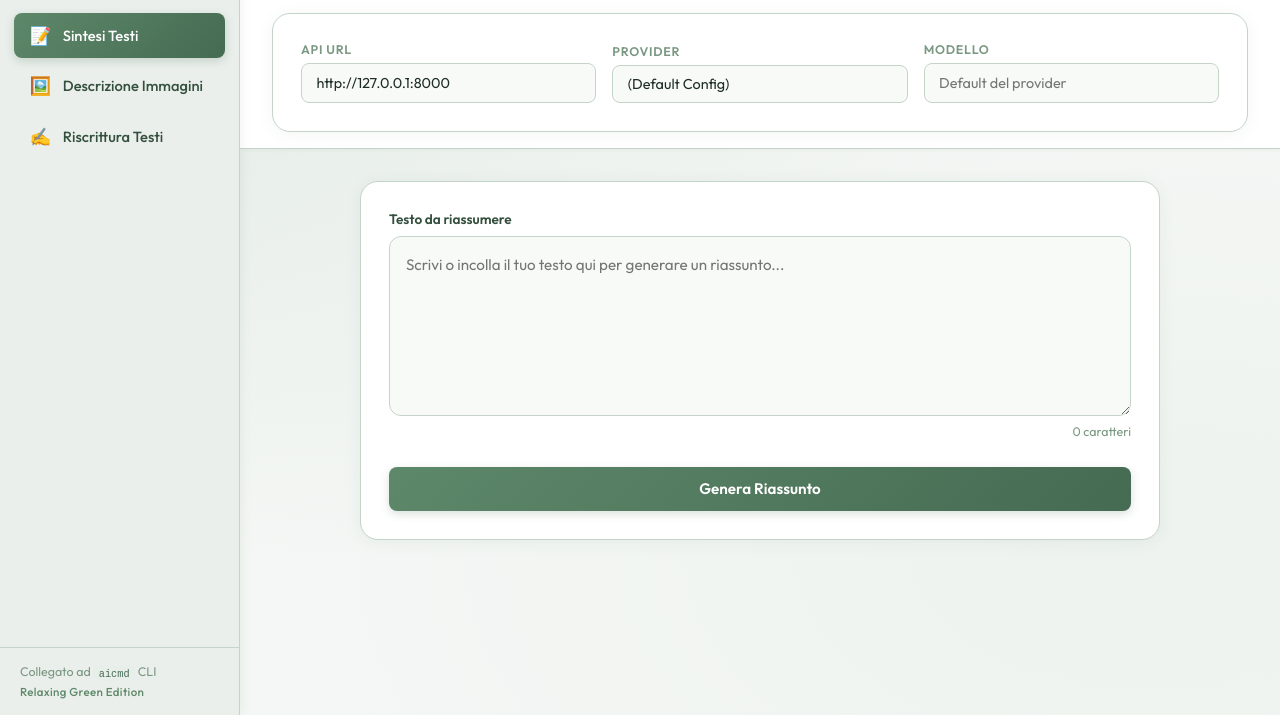
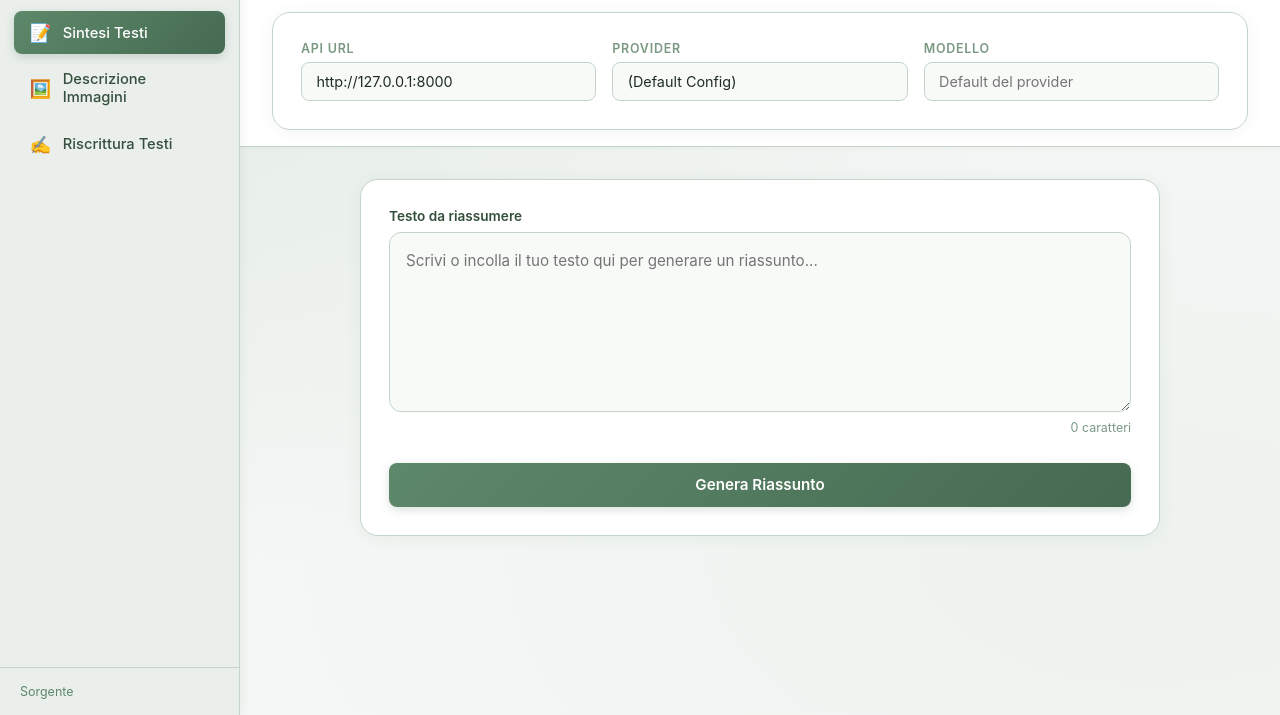
Before and after one commit to fedeb95/aicmd, a plain HTML site: page frontend/index.html in a window 1280 px wide. Shown: the part 85-800 px from the top of the page. Drawn offline with Linux system fonts and the light colour scheme.

Commit message:
fix fonts

```diff
--- a/frontend/index.html
+++ b/frontend/index.html
@@ -4,10 +4,6 @@
     <meta charset="UTF-8">
     <meta name="viewport" content="width=device-width, initial-scale=1.0">
     <title>aicmd Web Interface</title>
-    <!-- Google Fonts: Outfit -->
-    <link rel="preconnect" href="https://fonts.googleapis.com">
-    <link rel="preconnect" href="https://fonts.gstatic.com" crossorigin>
-    <link href="https://fonts.googleapis.com/css2?family=Outfit:wght@300;400;500;600;700&display=swap" rel="stylesheet">
     <link rel="stylesheet" href="styles.css">
 </head>
 <body>
@@ -35,8 +31,7 @@
             </nav>
 
             <div class="sidebar-footer">
-                <p>Collegato ad <code>aicmd</code> CLI</p>
-                <p class="theme-badge">Relaxing Green Edition</p>
+                <a href="https://codeberg.org/federicobonfiglio/aicmd" target="_blank" rel="noopener">Sorgente</a>
             </div>
         </aside>
 
--- a/frontend/styles.css
+++ b/frontend/styles.css
@@ -2,10 +2,10 @@
    AICMD Web — Relaxing Green Theme
    Design System Tokens
    ============================================================ */
-@import url('https://fonts.googleapis.com/css2?family=Outfit:wght@300;400;500;600;700&display=swap');
 
 :root {
-    /* --- Muted sage/forest palette --- */
+    /* --- Font: system stack, no external dependencies --- */
+    --font: -apple-system, BlinkMacSystemFont, 'Segoe UI', Roboto, Oxygen, Ubuntu, sans-serif;
     --sage-50:   #f4f7f5;
     --sage-100:  #e8efea;
     --sage-200:  #cfddd3;
@@ -47,7 +47,7 @@
     --shadow-sm:    0 1px 4px rgba(69, 107, 82, 0.05);
     --transition:   all 0.25s cubic-bezier(0.4, 0, 0.2, 1);
 
-    --font: 'Outfit', sans-serif;
+
 }
 
 /* ============================================================
@@ -182,11 +182,16 @@ body {
     font-size: 0.82em;
 }
 
-.theme-badge {
-    font-size: 0.72rem;
+.sidebar-footer a {
     color: var(--sage-500);
-    font-weight: 500;
-    letter-spacing: 0.03em;
+    text-decoration: none;
+    font-size: 0.78rem;
+    transition: var(--transition);
+}
+
+.sidebar-footer a:hover {
+    color: var(--accent);
+    text-decoration: underline;
 }
 
 /* ============================================================
```
